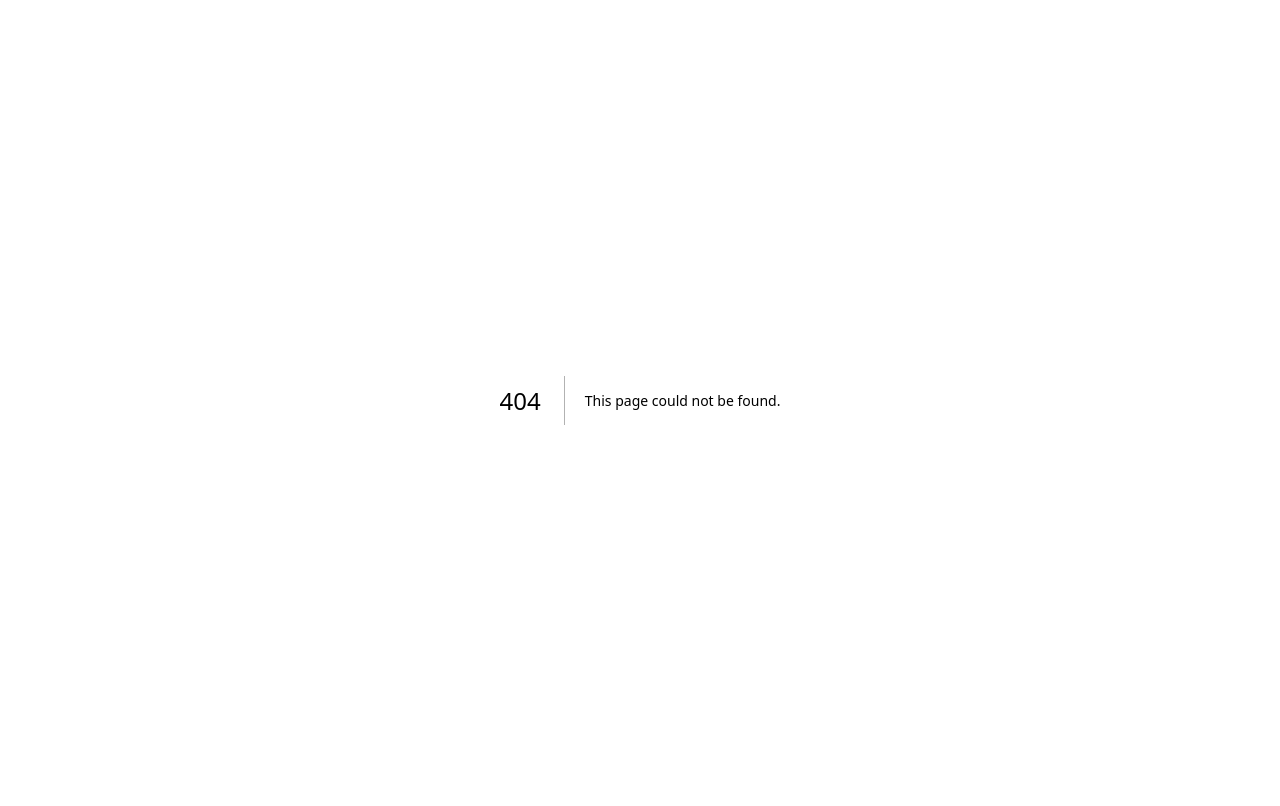
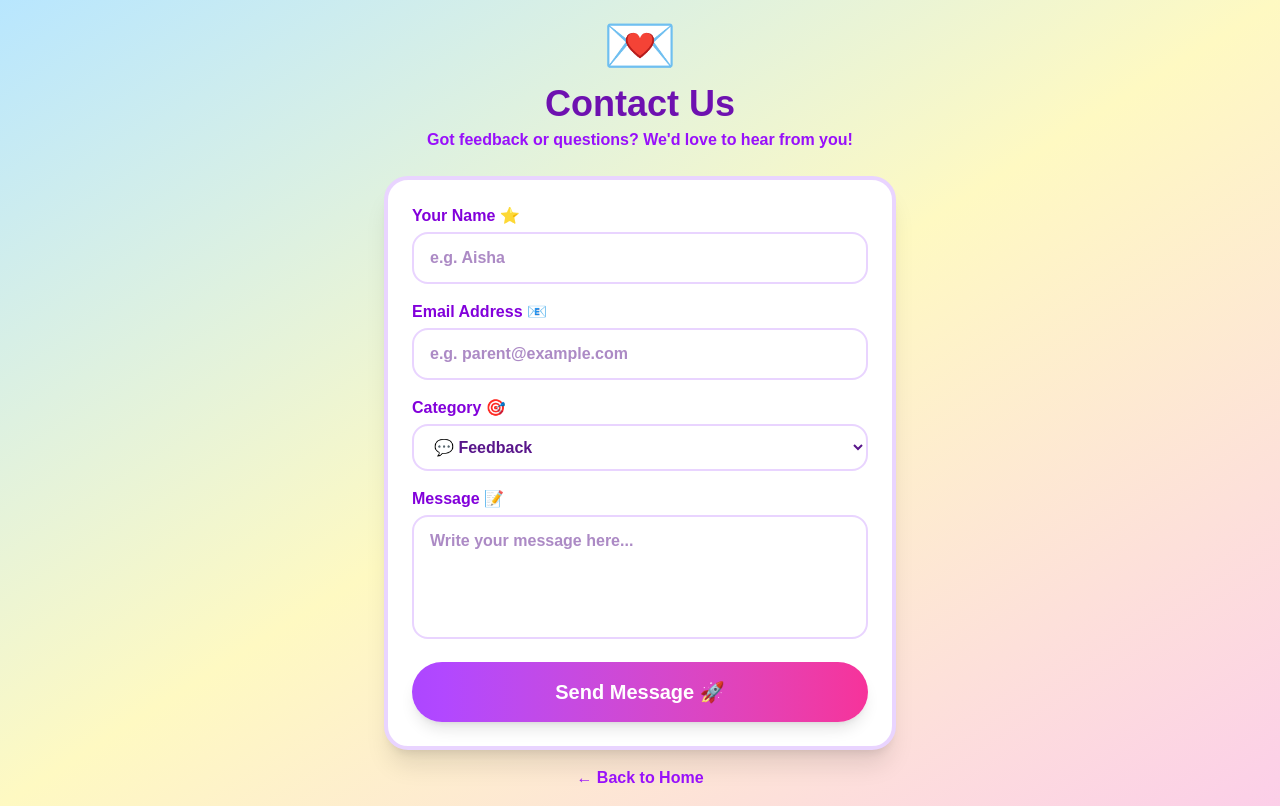
Before and after one commit to jownew/bruh, a Next.js app: page /contact in a window 1280 px wide. Before the commit this address had no page. Built offline with nearby package versions, Linux system fonts and the light colour scheme.

Commit message:
feat: add contact us page

```diff
--- /dev/null
+++ b/app/contact/actions.ts
@@ -0,0 +1,28 @@
+"use server";
+
+export type ContactState = {
+  status: "idle" | "success" | "error";
+  message: string;
+};
+
+export async function submitContact(
+  _prev: ContactState,
+  formData: FormData
+): Promise<ContactState> {
+  const name = (formData.get("name") as string)?.trim();
+  const email = (formData.get("email") as string)?.trim();
+  const category = (formData.get("category") as string)?.trim();
+  const message = (formData.get("message") as string)?.trim();
+
+  if (!name || !email || !message) {
+    return { status: "error", message: "Please fill in all required fields." };
+  }
+
+  // TODO: plug in your email/notification service here (e.g. Resend, SendGrid, Nodemailer)
+  console.log("📬 Contact form submission:", { name, email, category, message });
+
+  return {
+    status: "success",
+    message: `Thanks, ${name}! We got your message and will get back to you soon. 🌟`,
+  };
+}
--- /dev/null
+++ b/app/contact/page.tsx
@@ -0,0 +1,108 @@
+"use client";
+
+import { useActionState } from "react";
+import Link from "next/link";
+import { submitContact, type ContactState } from "./actions";
+
+const initialState: ContactState = { status: "idle", message: "" };
+
+export default function ContactPage() {
+  const [state, formAction, pending] = useActionState(submitContact, initialState);
+
+  if (state.status === "success") {
+    return (
+      <div className="min-h-screen bg-gradient-to-br from-sky-200 via-yellow-100 to-pink-200 flex items-center justify-center p-4">
+        <div className="bg-white rounded-3xl shadow-2xl p-8 max-w-md w-full text-center border-4 border-green-200">
+          <div className="text-7xl mb-4">🎉</div>
+          <h2 className="text-3xl font-extrabold text-purple-800 mb-3">Message Sent!</h2>
+          <p className="text-lg text-purple-600 font-semibold mb-6">{state.message}</p>
+          <Link href="/" className="inline-block bg-gradient-to-r from-purple-500 to-pink-500 text-white font-extrabold text-lg px-8 py-3 rounded-full shadow-lg hover:scale-105 transition-all">
+            🏠 Back to Home
+          </Link>
+        </div>
+      </div>
+    );
+  }
+
+  return (
+    <div className="min-h-screen bg-gradient-to-br from-sky-200 via-yellow-100 to-pink-200 flex items-center justify-center p-4">
+      <div className="w-full max-w-lg">
+        {/* Header */}
+        <div className="text-center mb-6">
+          <div className="text-6xl mb-2">💌</div>
+          <h1 className="text-4xl font-extrabold text-purple-800 mb-1">Contact Us</h1>
+          <p className="text-purple-600 font-semibold">Got feedback or questions? We'd love to hear from you!</p>
+        </div>
+
+        {/* Form Card */}
+        <div className="bg-white rounded-3xl shadow-xl p-6 border-4 border-purple-200">
+          <form action={formAction} className="space-y-4">
+            {/* Name */}
+            <div>
+              <label className="block font-bold text-purple-700 mb-1" htmlFor="name">Your Name ⭐</label>
+              <input
+                id="name" name="name" type="text" required
+                placeholder="e.g. Aisha"
+                className="w-full border-2 border-purple-200 rounded-2xl px-4 py-3 text-purple-900 font-semibold focus:outline-none focus:border-purple-400 transition-all"
+              />
+            </div>
+
+            {/* Email */}
+            <div>
+              <label className="block font-bold text-purple-700 mb-1" htmlFor="email">Email Address 📧</label>
+              <input
+                id="email" name="email" type="email" required
+                placeholder="e.g. parent@example.com"
+                className="w-full border-2 border-purple-200 rounded-2xl px-4 py-3 text-purple-900 font-semibold focus:outline-none focus:border-purple-400 transition-all"
+              />
+            </div>
+
+            {/* Category */}
+            <div>
+              <label className="block font-bold text-purple-700 mb-1" htmlFor="category">Category 🎯</label>
+              <select
+                id="category" name="category"
+                className="w-full border-2 border-purple-200 rounded-2xl px-4 py-3 text-purple-900 font-semibold focus:outline-none focus:border-purple-400 transition-all bg-white"
+              >
+                <option value="Feedback">💬 Feedback</option>
+                <option value="Bug Report">🐛 Bug Report</option>
+                <option value="Question">🤔 Question</option>
+                <option value="Other">✨ Other</option>
+              </select>
+            </div>
+
+            {/* Message */}
+            <div>
+              <label className="block font-bold text-purple-700 mb-1" htmlFor="message">Message 📝</label>
+              <textarea
+                id="message" name="message" required rows={4}
+                placeholder="Write your message here..."
+                className="w-full border-2 border-purple-200 rounded-2xl px-4 py-3 text-purple-900 font-semibold focus:outline-none focus:border-purple-400 transition-all resize-none"
+              />
+            </div>
+
+            {/* Error */}
+            {state.status === "error" && (
+              <p className="text-red-600 font-bold text-center bg-red-50 rounded-2xl px-4 py-2 border-2 border-red-200">
+                ⚠️ {state.message}
+              </p>
+            )}
+
+            {/* Submit */}
+            <button
+              type="submit" disabled={pending}
+              className="w-full bg-gradient-to-r from-purple-500 to-pink-500 text-white font-extrabold text-xl py-4 rounded-full shadow-lg hover:scale-105 transition-all disabled:opacity-60 disabled:scale-100"
+            >
+              {pending ? "Sending... ⏳" : "Send Message 🚀"}
+            </button>
+          </form>
+        </div>
+
+        {/* Back link */}
+        <div className="text-center mt-4">
+          <Link href="/" className="text-purple-600 font-bold hover:underline">← Back to Home</Link>
+        </div>
+      </div>
+    </div>
+  );
+}
--- a/app/page.tsx
+++ b/app/page.tsx
@@ -18,6 +18,12 @@ export default function Home() {
           >
             🚀 Start Quiz!
           </Link>
+          <Link
+            href='/contact'
+            className='bg-white/70 hover:bg-white text-purple-700 font-bold text-base px-6 py-2 rounded-full shadow hover:scale-105 transition-all duration-200 border-2 border-purple-200'
+          >
+            💌 Contact Us
+          </Link>
         </div>
         <div className='mt-10 flex justify-center gap-6 text-4xl'>
           <span>📚</span>
```
